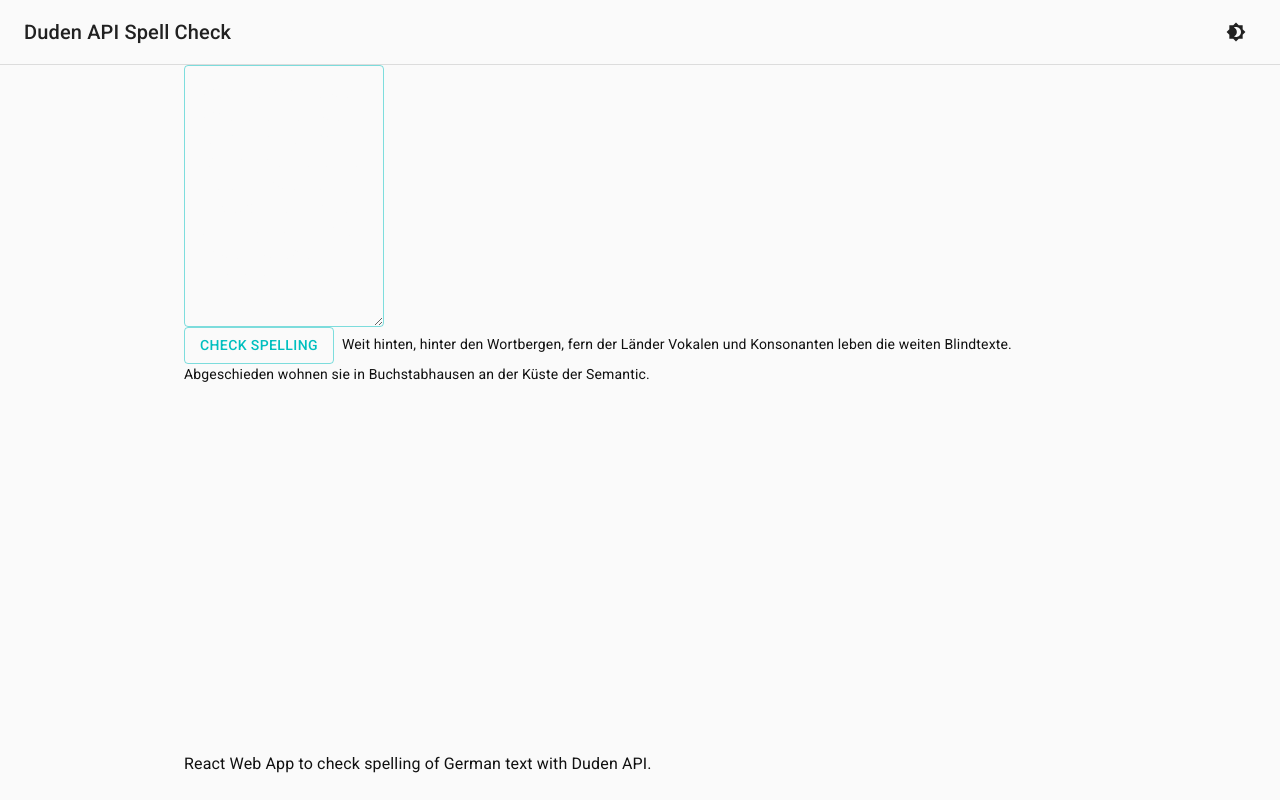
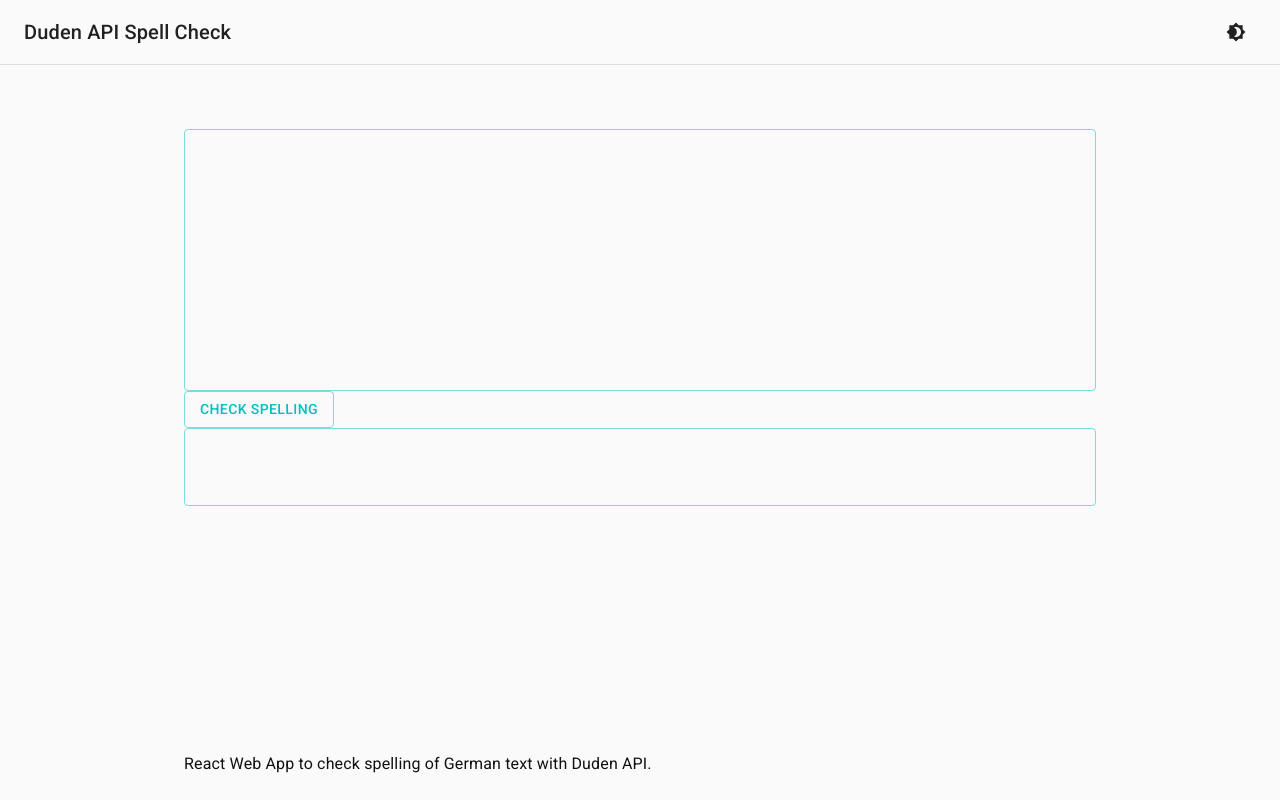
Before and after one commit to JoHoop/duden-api-spell-check, a React (Create React App) app: page / in a window 1280 px wide. Built offline with nearby package versions, Linux system fonts and the light colour scheme.

Commit message:
Add styling for output text

```diff
--- a/src/Components/GrammarCheck.js
+++ b/src/Components/GrammarCheck.js
@@ -1,10 +1,5 @@
 import React, { useState } from "react";
-import {
-  Button,
-  Box,
-  TextareaAutosize,
-  LinearProgress,
-} from "@material-ui/core";
+import { Button, TextareaAutosize, LinearProgress } from "@material-ui/core";
 import { makeStyles } from "@material-ui/core/styles";
 import Highlighter from "react-highlight-words";
 import "./GrammarCheck.css";
@@ -23,6 +18,8 @@
     fontWeight: "400",
     textAlign: "start",
     lineHeight: "23px",
+    width: "100%",
+    resize: "none",
   },
 });
 
@@ -92,14 +89,14 @@
         {isLoading ? "Checking spelling" : "Check spelling"}
       </Button>
 
-      <Box component="span" m={1}>
+      <div className={classes.textField}>
         <Highlighter
           searchWords={spellErrors}
           autoEscape={true}
           textToHighlight={inputText}
           highlightTag={Highlight}
         />
-      </Box>
+      </div>
     </>
   );
 };
--- a/src/Pages/HomePage.js
+++ b/src/Pages/HomePage.js
@@ -11,6 +11,10 @@
     flexDirection: "column",
     minHeight: "100vh",
   },
+  main: {
+    marginTop: theme.spacing(8),
+    marginBottom: theme.spacing(2),
+  },
 }));
 
 export const HomePage = () => {
@@ -19,7 +23,7 @@
   return (
     <div className={classes.root}>
       <Header />
-      <Container maxWidth="md">
+      <Container maxWidth="md" component="main" className={classes.main}>
         <GrammarCheck />
       </Container>
       <Footer />
```
